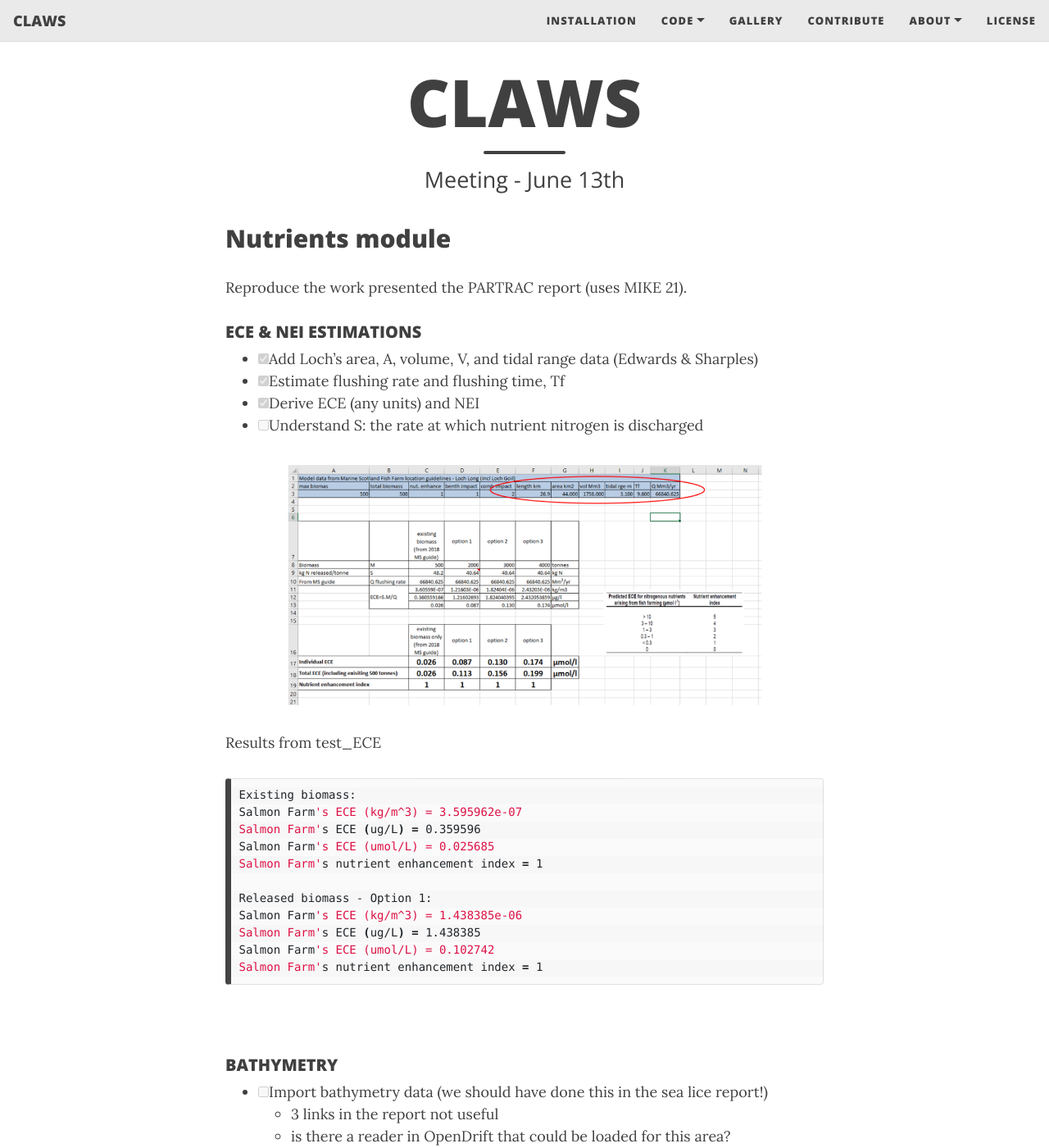
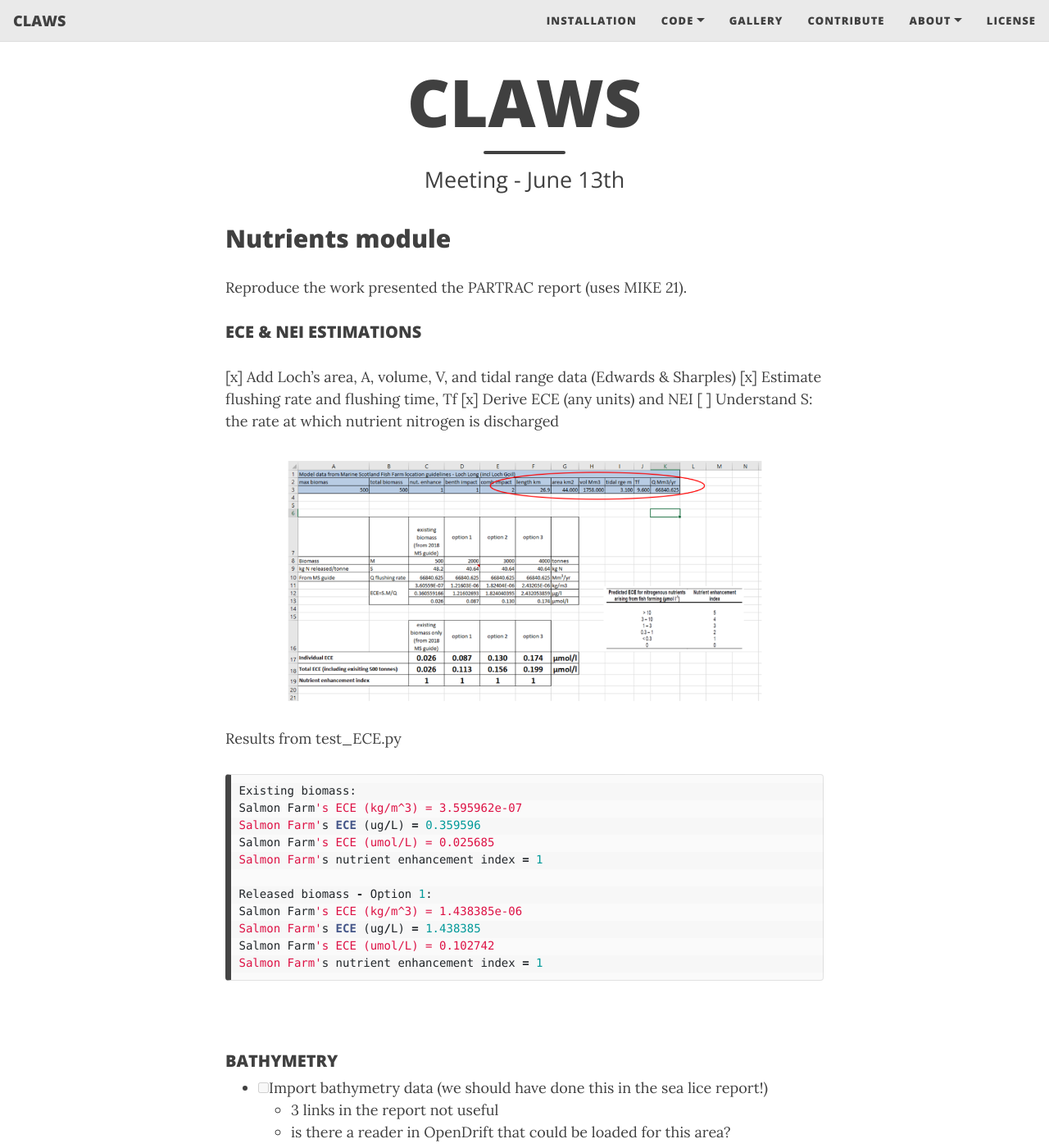
Before and after one commit to claws-scot/claws-scot.github.io, a Jekyll site: the page built from meeting.md, in a window 1280 px wide and 1400 px high. Shown: the whole window at 82% size. Built offline with Jekyll 4.4.1, drawn with Linux system fonts in a browser that asks for light colours; nearby versions of some CDN libraries; some of the changed text lies outside the part shown.

Commit message:
Editing web pages

````diff
--- a/meeting.md
+++ b/meeting.md
@@ -10,17 +10,17 @@ nav-short: true
 Reproduce the work presented the PARTRAC report (uses MIKE 21).
 &nbsp;
 <h5>ECE & NEI ESTIMATIONS</h5>
-- [x] Add Loch's area, A, volume, V, and tidal range data (Edwards & Sharples)
-- [x] Estimate flushing rate and flushing time, Tf
-- [x] Derive ECE (any units) and NEI
-- [ ] Understand S: the rate at which nutrient nitrogen is discharged
+  [x] Add Loch's area, A, volume, V, and tidal range data (Edwards & Sharples)
+  [x] Estimate flushing rate and flushing time, Tf
+  [x] Derive ECE (any units) and NEI
+  [ ] Understand S: the rate at which nutrient nitrogen is discharged
 
 <p align="center">
 <img src="/docs/meeting/excel-approx-formulas.png" style="height:300px">
 </p>
 
-Results from test_ECE
-```sh
+Results from test_ECE.py
+```python
 Existing biomass:
 Salmon Farm's ECE (kg/m^3) = 3.595962e-07
 Salmon Farm's ECE (ug/L) = 0.359596
````
Also changed, not shown: other parts of meeting.md (+3 -0 lines).
